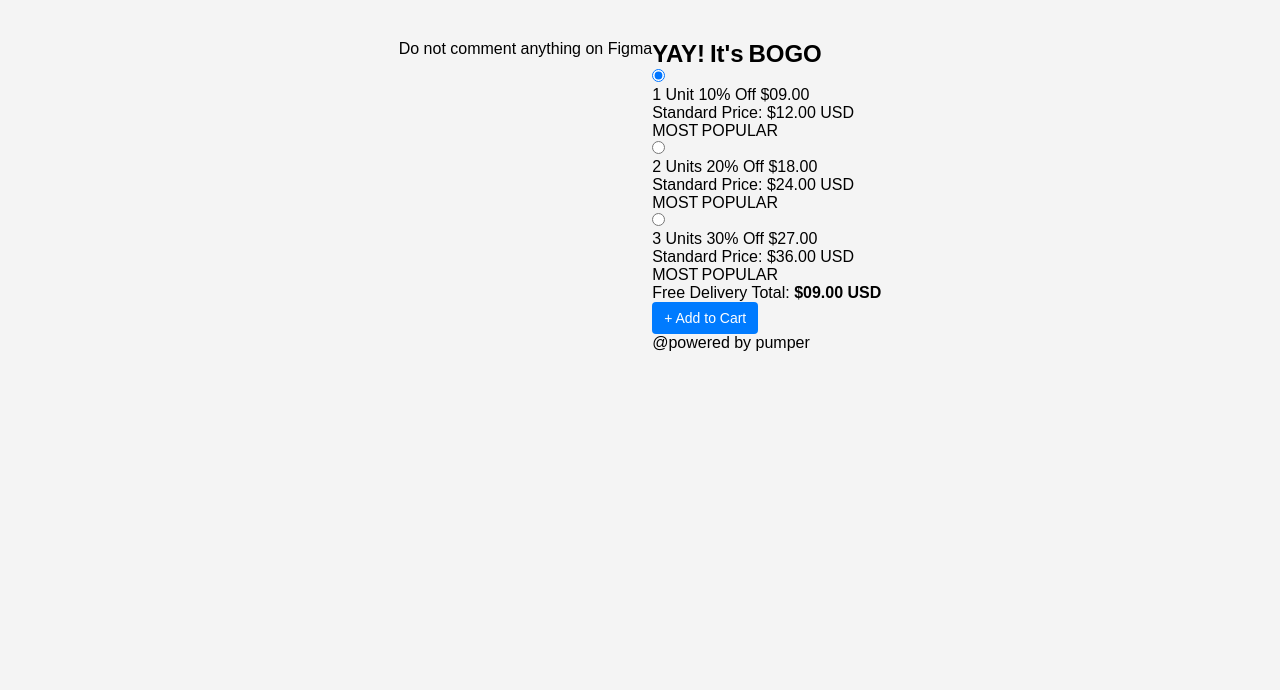
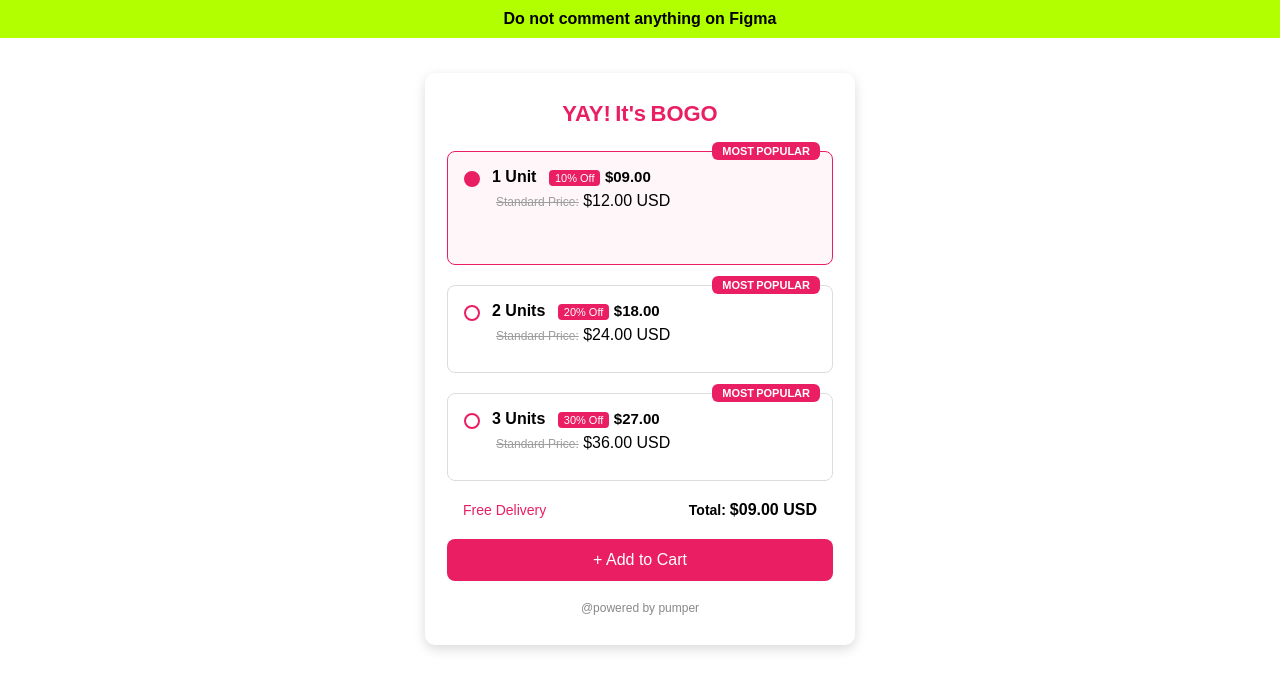
Before and after one commit to Rajeswari1646/Interactive-Boxes-Task, a plain HTML site: page index.html in a window 1280 px wide. Drawn offline with Linux system fonts and the light colour scheme.

Commit message:
Update style.css

```diff
--- a/style.css
+++ b/style.css
@@ -1,77 +1,201 @@
-* {
-  box-sizing: border-box;
-  margin: 0;
-  padding: 0;
+
+/* CORE RESET */
+*, *::before, *::after {
+box-sizing: border-box;
+margin: 0;
+padding: 0;
+font-family: Arial, Helvetica, sans-serif;
 }
 
-body {
-  font-family: Arial, sans-serif;
-  background-color: #f4f4f4;
-  padding: 40px 20px;
-  display: flex;
-  justify-content: center;
+/* NOTICE BAR */
+.notice {
+background: #b2ff00;
+text-align: center;
+font-weight: 700;
+padding: 10px;
 }
 
-.container {
-  width: 100%;
-  max-width: 600px;
-  display: flex;
-  flex-direction: column;
-  gap: 20px;
+/* CARD WRAPPER */
+.card {
+max-width: 430px;
+margin: 35px auto;
+background: #fff;
+border-radius: 10px;
+box-shadow: 0 4px 12px rgba(0, 0, 0, 0.15);
+padding: 28px 22px 30px;
 }
 
-.box {
-  background-color: white;
-  border: 2px solid #ccc;
-  border-radius: 8px;
-  transition: all 0.3s ease;
-  overflow: hidden;
-  cursor: pointer;
+/* HEADINGS */
+.title {
+color: #e91e63;
+text-align: center;
+margin-bottom: 24px;
+font-size: 22px;
 }
 
-.box-header {
-  padding: 16px;
-  font-weight: bold;
-  font-size: 18px;
-  background-color: #f0f0f0;
-  border-bottom: 1px solid #ddd;
+/* UNIT BOX */
+.unit {
+border: 1px solid #dcdcdc;
+border-radius: 8px;
+margin-bottom: 20px;
+transition: border-color 0.25s, background 0.25s;
+padding-bottom: 12px;
+}
+.unit.open {
+border-color: #e91e63;
+background: #fff6f9;
 }
 
-.box-content {
-  max-height: 0;
-  overflow: hidden;
-  padding: 0 16px;
-  transition: max-height 0.4s ease, padding 0.4s ease;
+/* UNIT HEADER (Flex Row) */
+.unit-head {
+display: flex;
+align-items: flex-start;
+gap: 12px;
+padding: 16px;
+cursor: pointer;
+position: relative;
 }
 
-.box.expanded .box-content {
-  max-height: 300px;
-  padding: 16px;
+/* RADIO BUTTON */
+.unit-head input[type="radio"] {
+display: none;
+}
+.custom-radio {
+width: 16px;
+height: 16px;
+border: 2px solid #e91e63;
+border-radius: 50%;
+margin-top: 3px;
+}
+.unit.open .custom-radio {
+background: #e91e63;
 }
 
-p {
-  margin: 10px 0 5px;
-  font-size: 14px;
+/* POPULAR TAG */
+.popular-tag {
+position: absolute;
+right: 12px;
+top: -10px;
+background: #e91e63;
+color: #fff;
+font-size: 11px;
+font-weight: 700;
+padding: 3px 10px;
+border-radius: 6px;
 }
 
-.buttons {
-  display: flex;
-  gap: 10px;
-  flex-wrap: wrap;
-  margin-bottom: 10px;
+/* UNIT INFO SECTION */
+.unit-info {
+display: flex;
+flex-direction: column;
+flex: 1;
+gap: 6px;
+}
+.unit-name {
+font-weight: 700;
+}
+.desc {
+font-size: 12px;
+color: #555;
 }
 
-button {
-  padding: 8px 12px;
-  border: none;
-  background-color: #007bff;
-  color: white;
-  border-radius: 4px;
-  cursor: pointer;
-  font-size: 14px;
-  transition: background-color 0.2s ease;
+/* PRICE + BADGE SECTION */
+.price-badge {
+display: flex;
+align-items: center;
+justify-content: space-between;
+margin-top: 8px;
 }
 
-button:hover {
-  background-color: #0056b3;
+.price {
+font-weight: 700;
+white-space: nowrap;
+font-size: 15px;
 }
+.old {
+color: #9d9d9d;
+text-decoration: line-through;
+font-size: 12px;
+margin-left: 4px;
+}
+.badge {
+background: #e91e63;
+color: #fff;
+font-size: 11px;
+padding: 2px 6px;
+border-radius: 4px;
+margin-left: 8px;
+}
+
+/* DETAILS DROPDOWN */
+.details {
+display: none;
+padding: 0 16px 14px;
+margin-top: 12px;
+}
+.unit.open .details {
+display: block;
+}
+
+.details table {
+width: 100%;
+border-collapse: collapse;
+margin-top: 10px;
+}
+
+.details th {
+text-align: left;
+font-size: 12px;
+color: #666;
+padding-bottom: 4px;
+}
+.details td {
+padding: 4px 0;
+}
+.details select {
+width: 100%;
+padding: 4px;
+border-radius: 4px;
+border: 1px solid #ccc;
+}
+
+/* SUMMARY (Delivery + Total) */
+.summary {
+display: flex;
+justify-content: space-between;
+align-items: center;
+font-size: 14px;
+margin-top: 16px;
+padding: 0 16px;
+}
+
+.delivery {
+color: #e91e63;
+}
+.total {
+font-weight: 700;
+}
+.total strong {
+font-size: 16px;
+}
+
+/* BUTTON */
+.btn-cart {
+margin-top: 20px;
+width: 100%;
+padding: 12px 0;
+background: #e91e63;
+border: none;
+color: #fff;
+font-size: 16px;
+border-radius: 8px;
+cursor: pointer;
+}
+
+/* FOOTER */
+footer {
+text-align: center;
+font-size: 12px;
+color: #888;
+margin-top: 20px;
+}
```
